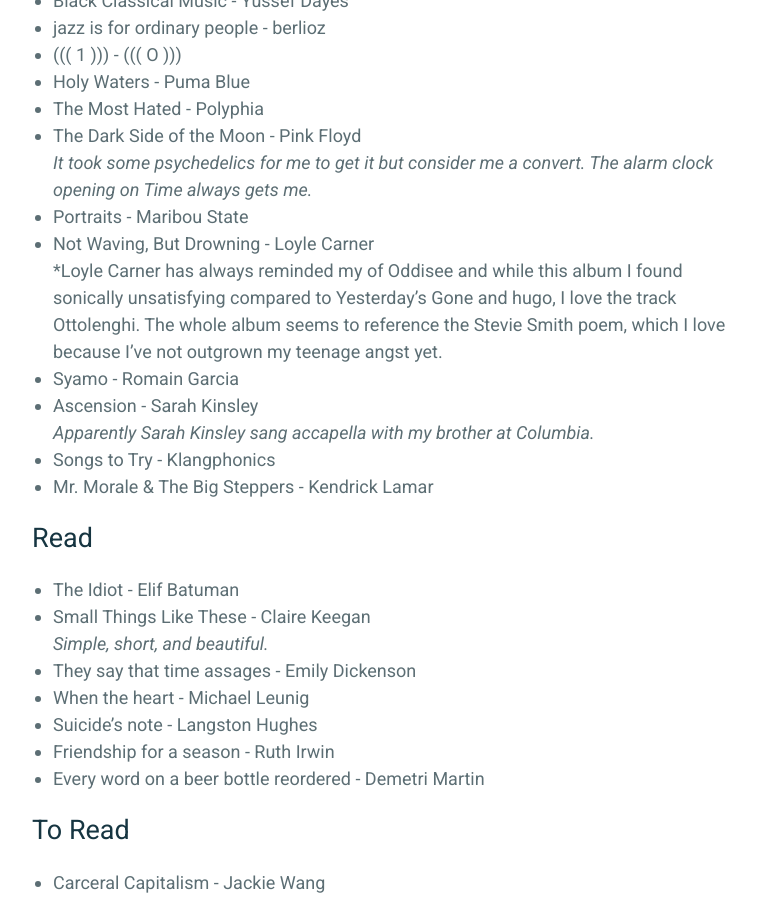
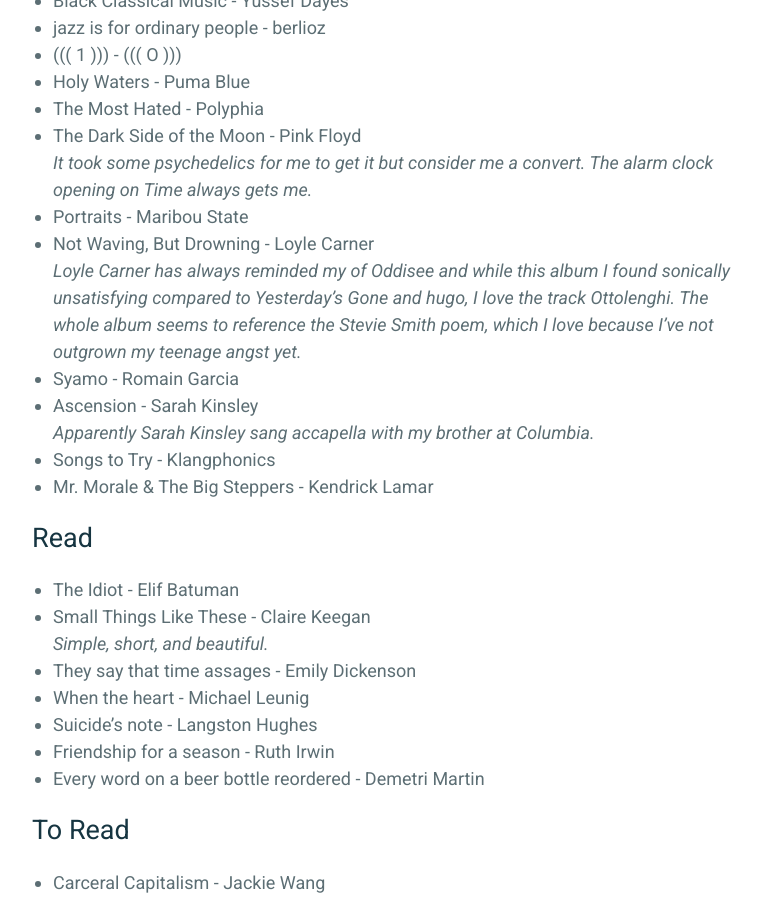
Before and after one commit to frankwang95/frankwang95.github.io, a Jekyll site: the page built from _posts/2023-09-30-september-snippits.md, in a window 1280 px wide and 900 px high, scrolled down 4036 px. Shown: the whole window, without its empty margins (258-1020 px from the left). Built offline with Jekyll 4.4.1, drawn with Linux system fonts in a browser that asks for light colours.

Commit message:
Phrasing tweaks

```diff
--- a/_posts/2023-09-30-september-snippits.md
+++ b/_posts/2023-09-30-september-snippits.md
@@ -77,7 +77,7 @@ It was a busy month. Notable and not pictured: the jam session with Will, Jasmin
   *It took some psychedelics for me to get it but consider me a convert. The alarm clock opening on Time always gets me.*
 - Portraits - Maribou State
 - Not Waving, But Drowning - Loyle Carner \
-  *Loyle Carner has always reminded my of Oddisee and while this album I found sonically unsatisfying compared to Yesterday's Gone and hugo, I love the track Ottolenghi. The whole album seems to reference the Stevie Smith poem, which I love because I've not outgrown my teenage angst yet.
+  *Loyle Carner has always reminded my of Oddisee and while this album I found sonically unsatisfying compared to Yesterday's Gone and hugo, I love the track Ottolenghi. The whole album seems to reference the Stevie Smith poem, which I love because I've not outgrown my teenage angst yet.*
 - Syamo - Romain Garcia
 - Ascension - Sarah Kinsley \
   *Apparently Sarah Kinsley sang accapella with my brother at Columbia.*
```
